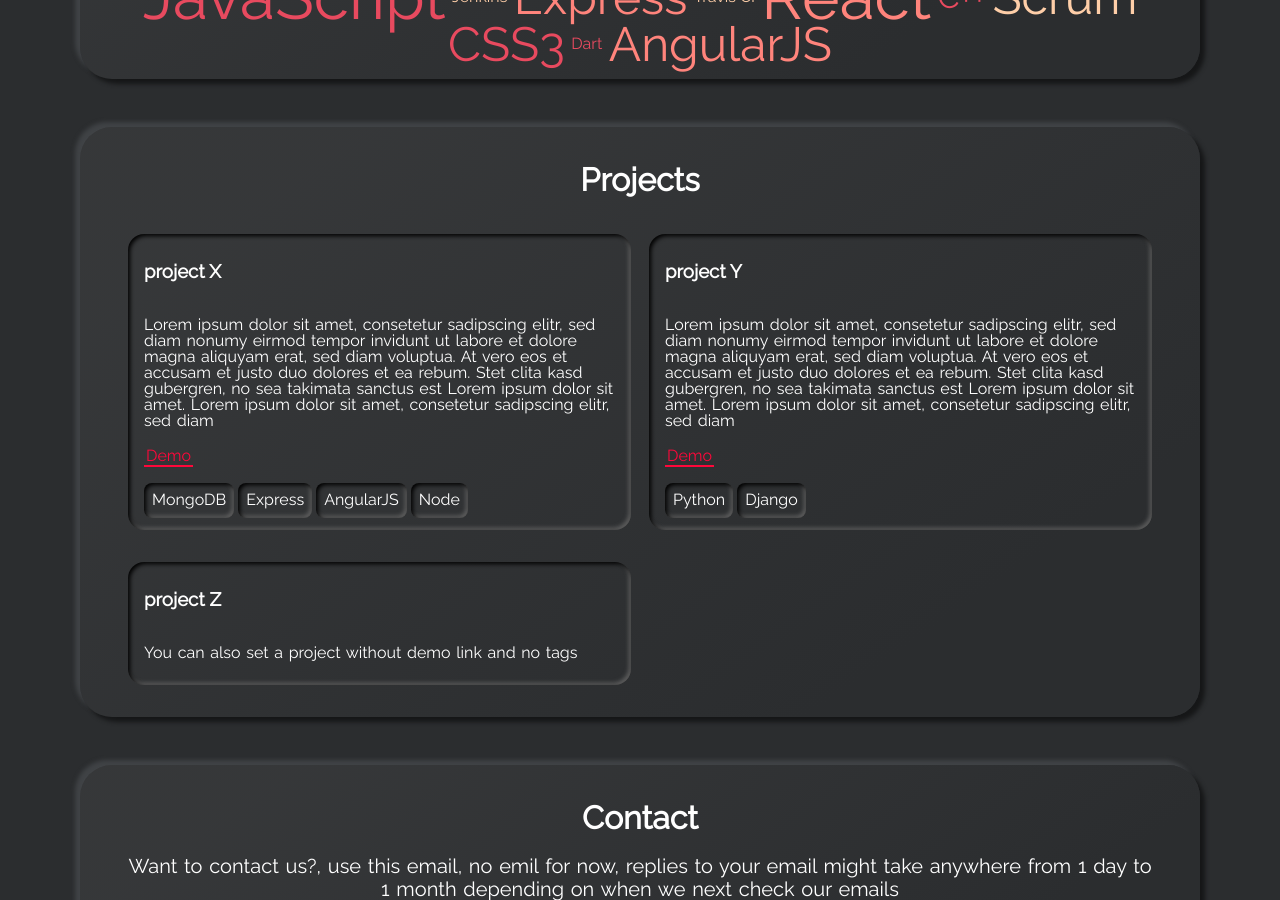
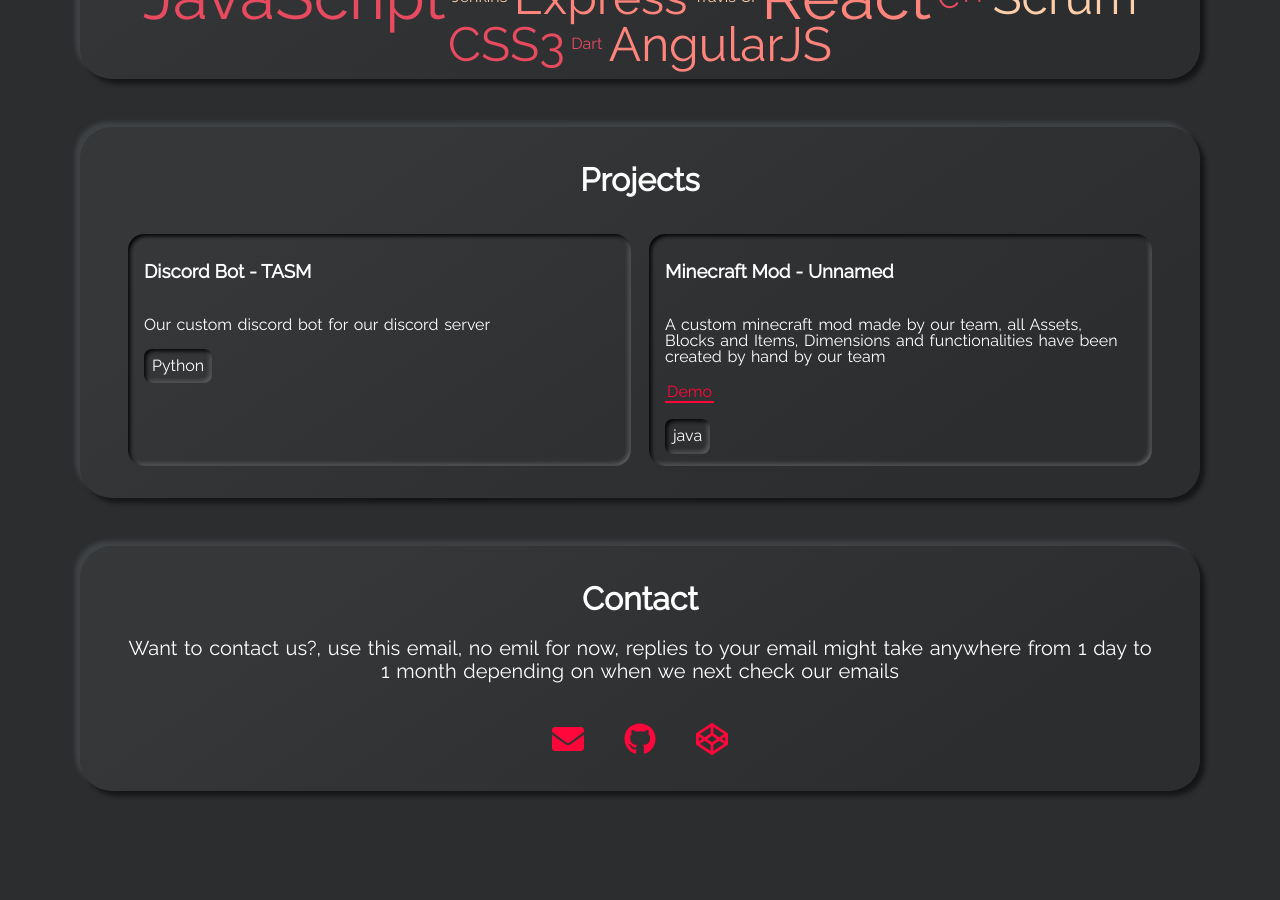
Before and after one commit to refraction-studios/refraction-studios.github.io, a Jekyll site: the page built from index.html, in a window 1280 px wide and 900 px high, scrolled down 1697 px. Built offline with Jekyll 4.4.1, drawn with Linux system fonts in a browser that asks for light colours.

Commit message:
Update projects.yml

```diff
--- a/_data/projects.yml
+++ b/_data/projects.yml
@@ -13,21 +13,16 @@
 #     - tag: AngularJS
 #     - tag: Node
 
-- name: project X
-  descr: "Lorem ipsum dolor sit amet, consetetur sadipscing elitr, sed diam nonumy eirmod tempor invidunt ut labore et dolore magna aliquyam erat, sed diam voluptua. At vero eos et accusam et justo duo dolores et ea rebum. Stet clita kasd gubergren, no sea takimata sanctus est Lorem ipsum dolor sit amet. Lorem ipsum dolor sit amet, consetetur sadipscing elitr, sed diam"
-  demo: https://example.com/
-  tags:
-    - tag: MongoDB
-    - tag: Express
-    - tag: AngularJS
-    - tag: Node
-
-- name: project Y
-  descr: "Lorem ipsum dolor sit amet, consetetur sadipscing elitr, sed diam nonumy eirmod tempor invidunt ut labore et dolore magna aliquyam erat, sed diam voluptua. At vero eos et accusam et justo duo dolores et ea rebum. Stet clita kasd gubergren, no sea takimata sanctus est Lorem ipsum dolor sit amet. Lorem ipsum dolor sit amet, consetetur sadipscing elitr, sed diam"
-  demo: https://example.com/
+- name: Discord Bot - TASM
+  descr: "Our custom discord bot for our discord server"
   tags:
     - tag: Python
-    - tag: Django
 
-- name: project Z
-  descr: "You can also set a project without demo link and no tags"
+- name: Minecraft Mod - Unnamed
+  descr: "A custom minecraft mod made by our team, all Assets, Blocks and Items, Dimensions and functionalities have been created by hand by our team"
+  demo: Unavailable for now
+  tags:
+    - tag: java
+
+#- name: project Z
+#  descr: "You can also set a project without demo link and no tags"
```
